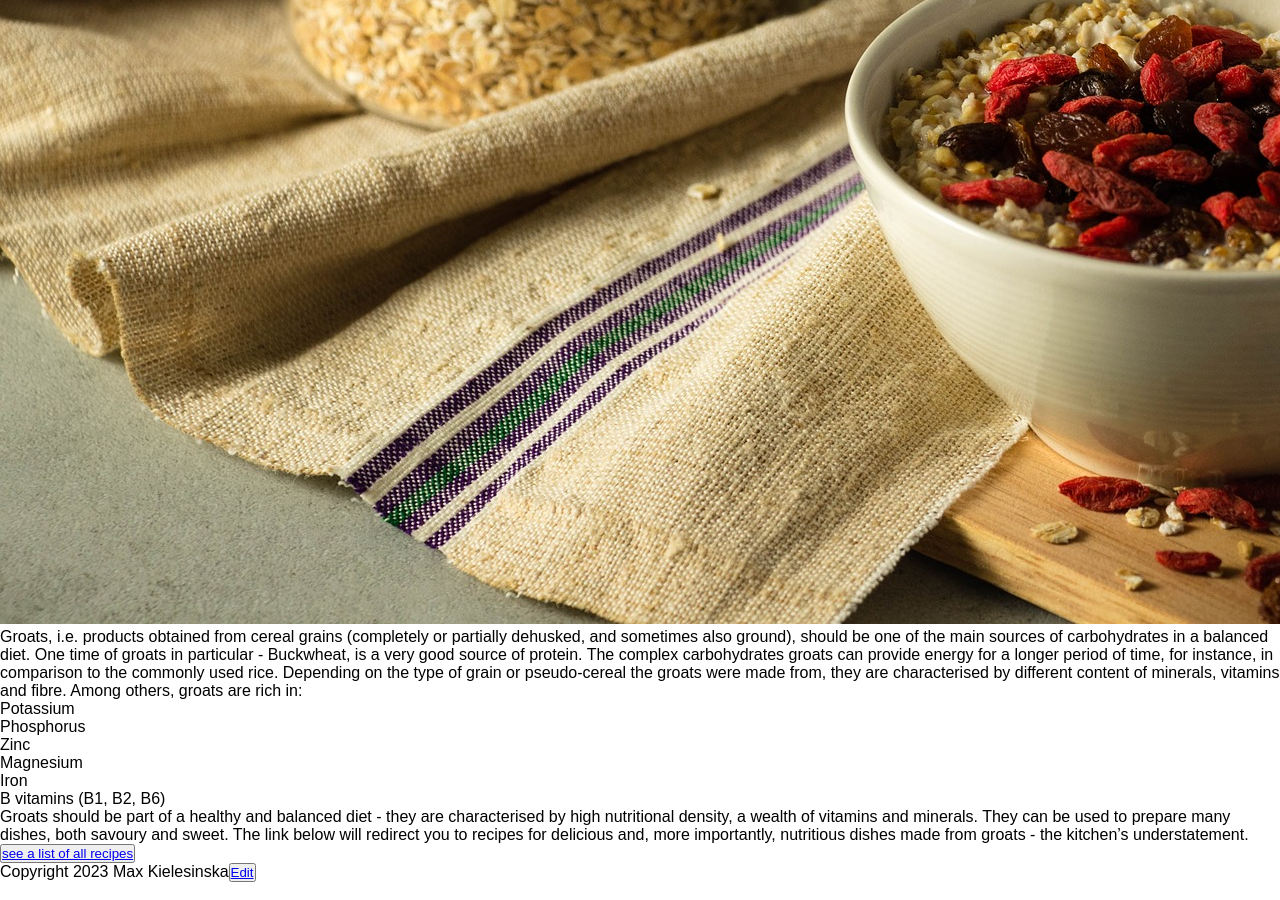
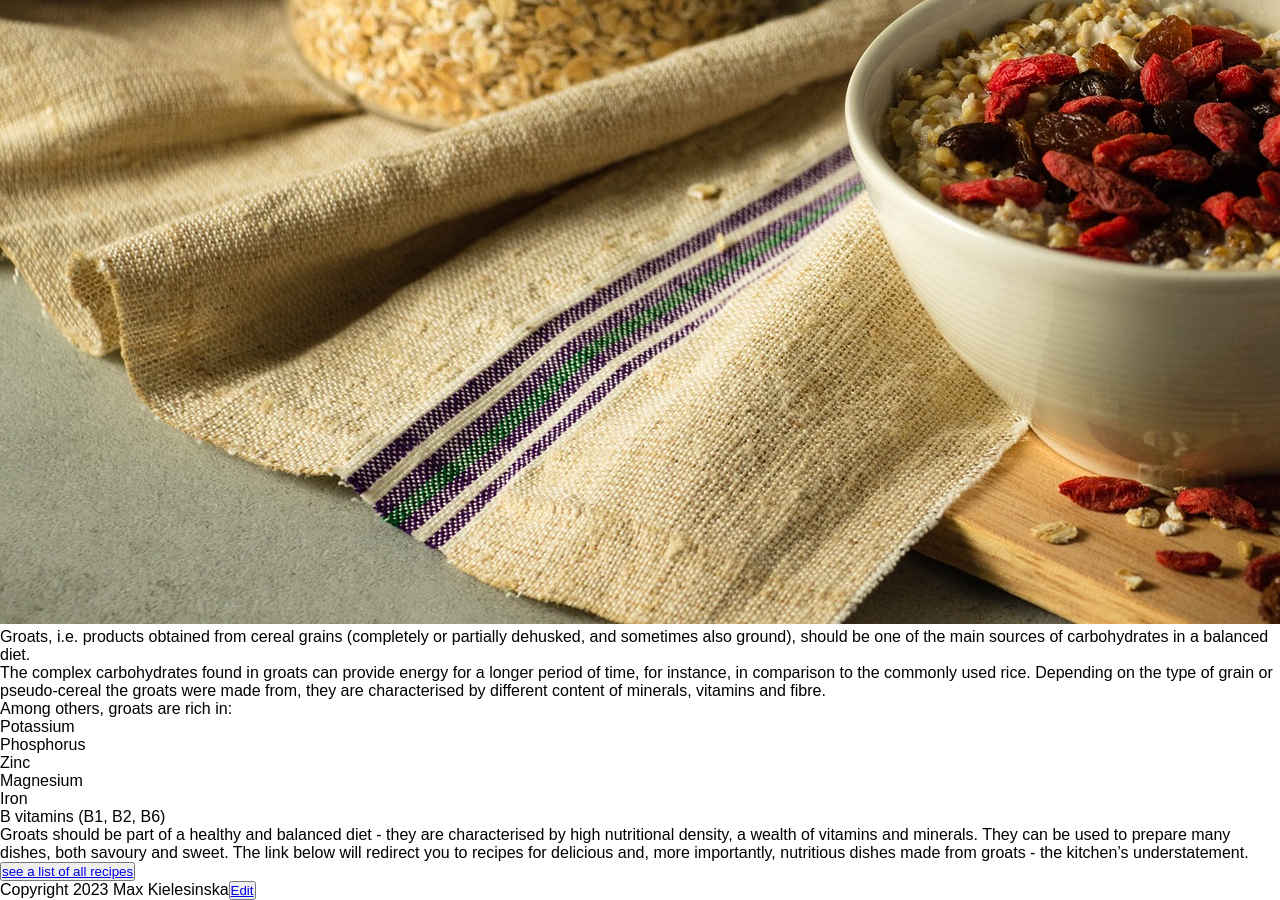
Before and after one commit to max19057767/maxrecipes, a Jekyll site: the page built from home/index.md, in a window 1280 px wide and 900 px high, scrolled down 712 px. Built offline with Jekyll 4.4.1, drawn with Linux system fonts in a browser that asks for light colours.

Commit message:
Update Home Page “index”

```diff
--- a/home/index.md
+++ b/home/index.md
@@ -6,7 +6,13 @@ layout: recipeshome
 published: true
 date: 2023-02-07T12:58:28.330Z
 ---
-Groats, i.e. products obtained from cereal grains (completely or partially dehusked, and sometimes also ground), should be one of the main sources of carbohydrates in a balanced diet. One time of groats in particular - Buckwheat, is a very good source of protein. The complex carbohydrates groats can provide energy for a longer period of time, for instance, in comparison to the commonly used rice. Depending on the type of grain or pseudo-cereal the groats were made from, they are characterised by different content of minerals, vitamins and fibre. Among others, groats are rich in:
+Groats, i.e. products obtained from cereal grains (completely or partially dehusked, and sometimes also ground), should be one of the main sources of carbohydrates in a balanced diet.
+
+The complex carbohydrates found in groats can provide energy for a longer period of time, for instance, in comparison to the commonly used rice. Depending on the type of grain or pseudo-cereal the groats were made from, they are characterised by different content of minerals, vitamins and fibre.
+
+Among others, groats are rich in:
+
+
 
 * Potassium
 * Phosphorus
```
